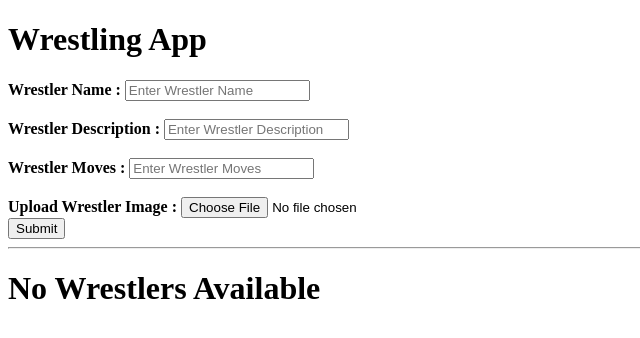
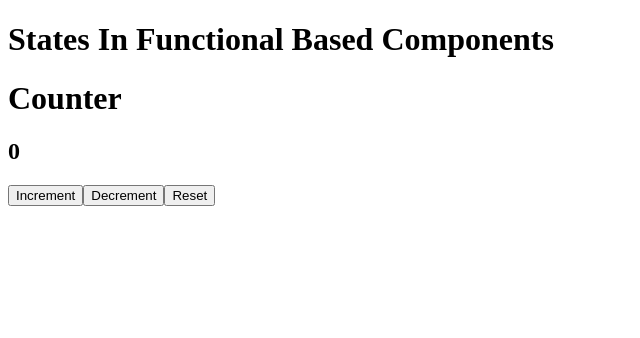
Before and after one commit to iamkeshavSharma19/ReactJSPracticeJuly, a React (Vite) app: page / in a window 1280 px wide. Shown: the top 338 px of the page, without its empty margins (0-640 px from the left). Built offline with nearby package versions, Linux system fonts and the light colour scheme.

Commit message:
initial commit

```diff
--- a/src/App.jsx
+++ b/src/App.jsx
@@ -32,6 +32,7 @@ import TodoContextProvider from "./components/ReactJSPractice/ControlledForms01P
 import ReactControlledForms02 from "./components/ReactJSPractice/ReactControlledForms02/ReactControlledForms02";
 import ReactWrestlingApp from "./components/ReactJSPractice/ControlledForms02ProjectAndLocalStorage/ReactWrestlingApp";
 import ReactWrestlingContextProvider from "./components/ReactJSPractice/ControlledForms02ProjectAndLocalStorage/context/ReactWrestlingContextProvider";
+import StatesInFBC from "./components/StatesInFBC/StatesInFBC";
 
 const App = () => {
   const [toggle, setToggle] = useState(false);
@@ -73,9 +74,10 @@ const App = () => {
         <TodoApp />
       </TodoContextProvider> */}
       {/* <ReactControlledForms02 /> */}
-      <ReactWrestlingContextProvider>
+      {/* <ReactWrestlingContextProvider>
         <ReactWrestlingApp />
-      </ReactWrestlingContextProvider>
+      </ReactWrestlingContextProvider> */}
+      <StatesInFBC />
     </div>
   );
 };
--- /dev/null
+++ b/src/components/StatesInFBC/StatesInFBC.jsx
@@ -0,0 +1,31 @@
+import { useState } from "react";
+
+
+function StatesInFBC() {
+  const [count, setCount] = useState(0);
+
+  const handleIncrement = () => {
+    setCount((prev) => (prev === 20 ? 20 : prev + 1));
+  };
+
+  const handleDecrement = () => {
+    setCount((prev) => (prev === 0 ? 0 : prev - 1));
+  };
+
+  const handleResetCounter = () => {
+    setCount(0);
+  };
+
+  return (
+    <div>
+      <h1>States In Functional Based Components</h1>
+      <h1>Counter</h1>
+      <h2>{count}</h2>
+      <button onClick={handleIncrement}>Increment</button>
+      <button onClick={handleDecrement}>Decrement</button>
+      <button onClick={handleResetCounter}>Reset</button>
+    </div>
+  );
+}
+
+export default StatesInFBC;
--- a/src/main.jsx
+++ b/src/main.jsx
@@ -2,5 +2,6 @@ import { StrictMode } from "react";
 import { createRoot } from "react-dom/client";
 import "./index.css";
 import App from "./App.jsx";
+import { useState } from "react";
 
 createRoot(document.getElementById("root")).render(<App />);
```
